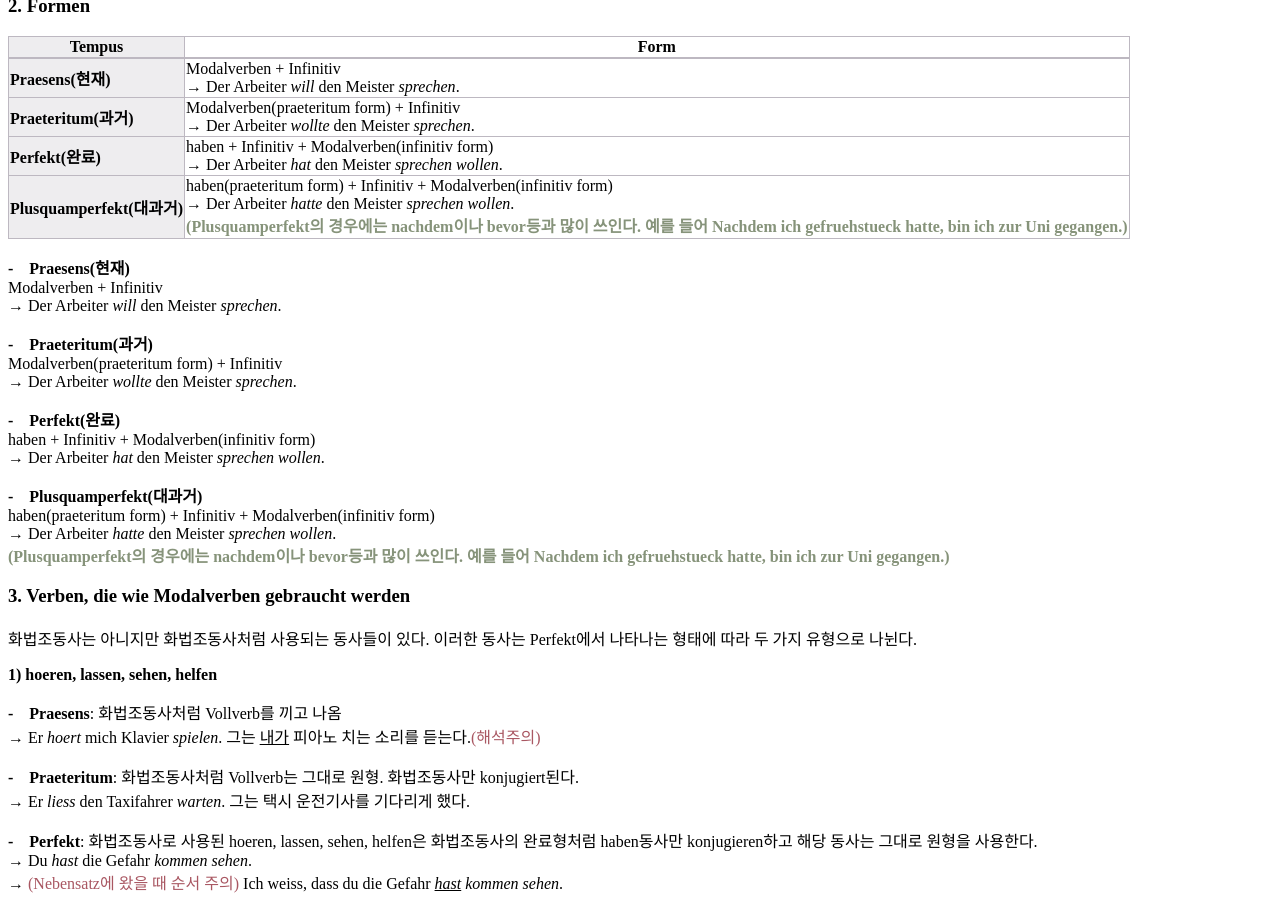
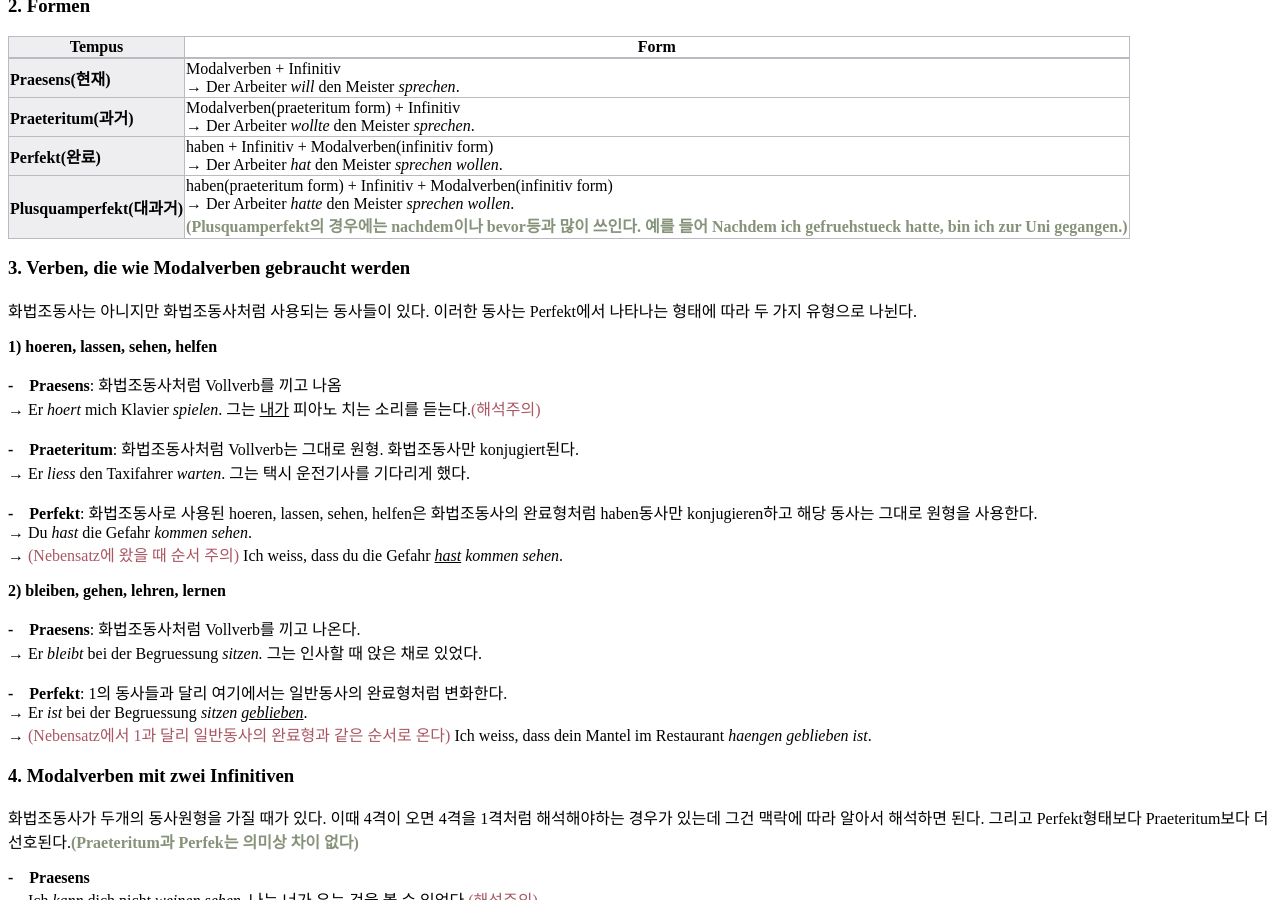
Before and after one commit to finddme/finddme.github.io, a Jekyll site: the page built from _posts/2021-01-24-DeutschGrammtik.md, in a window 1280 px wide and 900 px high, scrolled down 1350 px. Built offline with Jekyll 4.4.1, drawn with Linux system fonts in a browser that asks for light colours.

Commit message:
Update 2021-01-24-DeutschGrammtik.md

```diff
--- a/_posts/2021-01-24-DeutschGrammtik.md
+++ b/_posts/2021-01-24-DeutschGrammtik.md
@@ -91,24 +91,6 @@ Modalverben(화법조동사)는 행동의 태도를 나타내주는 동사라서
 
 
 
-**-&nbsp;&nbsp;&nbsp;&nbsp;Praesens(현재)**
-Modalverben + Infinitiv
-→ Der Arbeiter *will* den Meister *sprechen*.
-
-**-&nbsp;&nbsp;&nbsp;&nbsp;Praeteritum(과거)**
-Modalverben(praeteritum form) + Infinitiv
-→ Der Arbeiter *wollte* den Meister *sprechen*.
-
-**-&nbsp;&nbsp;&nbsp;&nbsp;Perfekt(완료)**
-haben + Infinitiv + Modalverben(infinitiv form)
-→ Der Arbeiter *hat* den Meister *sprechen wollen*.
-
-**-&nbsp;&nbsp;&nbsp;&nbsp;Plusquamperfekt(대과거)**
-haben(praeteritum form) + Infinitiv + Modalverben(infinitiv form)
-→ Der Arbeiter *hatte* den Meister *sprechen wollen*.
-**<span style="color:#86937A">(Plusquamperfekt의 경우에는 nachdem이나 bevor등과 많이 쓰인다. 예를 들어 Nachdem ich gefruehstueck hatte, bin ich zur Uni gegangen.)</span>**
-
-
 ### 3. Verben, die wie Modalverben gebraucht werden
 
 화법조동사는 아니지만 화법조동사처럼 사용되는 동사들이 있다. 이러한 동사는 Perfekt에서 나타나는 형태에 따라 두 가지 유형으로 나뉜다.
```
